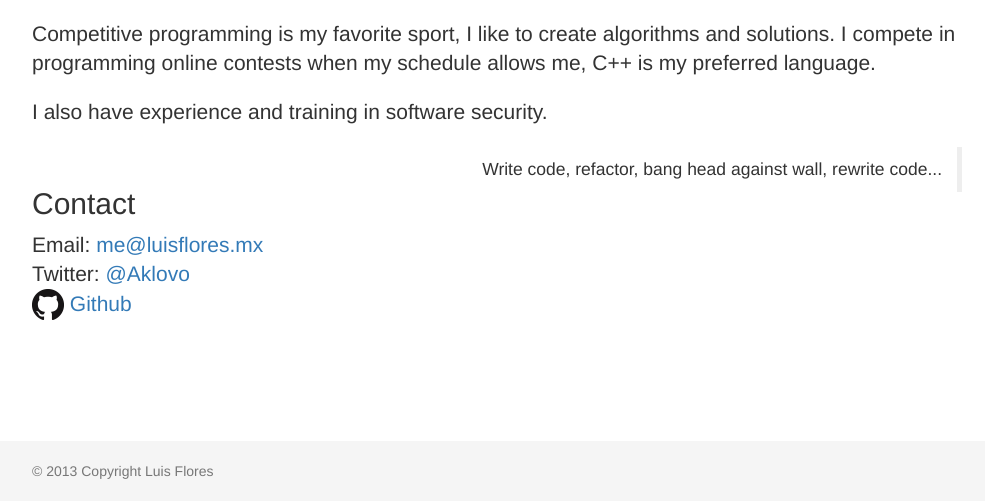
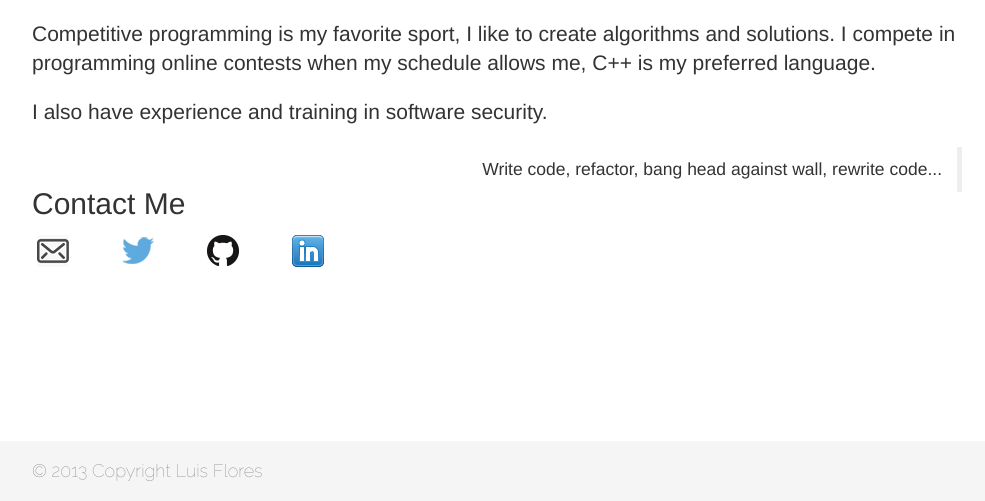
Before and after one commit to LuisFloresV/luisflores.mx, a Flask app: page / in a window 1280 px wide. Shown: the part 299-800 px from the top of the page, without its empty margins (143-1128 px from the left). Run offline with Flask 2, Linux system fonts and the light colour scheme; parts of the project's set-up code (start-up, migrations or seed data) failed here and were passed over; some libraries are stand-ins or nearby versions.

Commit message:
Add contact images

```diff
--- a/luisflores/static/style.css
+++ b/luisflores/static/style.css
@@ -41,6 +41,13 @@ h4 {
   max-width: 960px;
   padding: 0 15px;
 }
+
 .container .credit {
   margin: 20px 0;
 }
+
+.logo-buffer {
+  margin-left:5px;
+  margin-bottom:5px;
+  margin-top:5px;
+}
--- a/luisflores/templates/about.html
+++ b/luisflores/templates/about.html
@@ -8,9 +8,19 @@ I compete in programming online contests when my schedule allows me, C++ is my p
 <p class="lead">I also have experience and training in software security.</p>
 <blockquote class="pull-right">Write code, refactor, bang head against wall, rewrite code...</blockquote>
 </br>
-<h2>Contact</h2>
-<p class="lead">Email: <a href="mailto:me@luisflores.mx">me@luisflores.mx</a> </br>
-  Twitter: <a href="http://twitter.com/aklovo">@Aklovo</a></br>
-  <a href="http://github.com/LuisFloresV" ><img src={{ url_for('static', filename = 'images/icons/github.png') }} class="img-rounded" alt="LuisFloresF"> Github </a>
-</p>
+<h2>Contact Me</h2>
+<div class="row">
+ 	<div class="col-sm-1 logo-buffer">
+ 		<a href="mailto:me@luisflores.mx"><img src={{ url_for('static', filename = 'images/icons/email.png') }} alt="LuisFloresF"></a>
+ 	</div>
+    <div class="col-sm-1 logo-buffer">
+    	<a href="http://twitter.com/aklovo"><img src={{ url_for('static', filename = 'images/icons/twitter.png') }} alt="LuisFloresF"></a>
+    </div>
+    <div class="col-sm-1 logo-buffer">
+    	<a href="http://github.com/LuisFloresV" ><img src={{ url_for('static', filename = 'images/icons/github.png') }} alt="LuisFloresF"></a>
+    </div>
+    <div class="col-sm-1 logo-buffer">
+    	<a href="http://www.linkedin.com/in/luisfloresv" ><img src={{ url_for('static', filename = 'images/icons/linkedin.png') }} alt="LuisFloresF"></a>
+    </div>
+</div>
 {% endblock %}
--- a/luisflores/templates/base.html
+++ b/luisflores/templates/base.html
@@ -51,7 +51,9 @@
     </div>
     <div id="footer">
       <div class="container">
-        <p class="text-muted credit">© 2013 Copyright Luis Flores</p>
+        <h4>
+          <p class="text-muted credit">© 2013 Copyright Luis Flores</p>
+        </h4>
       </div>
     </div>
     <!-- Bootstrap core JavaScript
```
Also changed, not shown: luisflores/static/images/icons/email.png (added), luisflores/static/images/icons/linkedin.png (added), luisflores/static/images/icons/twitter.png (added).
